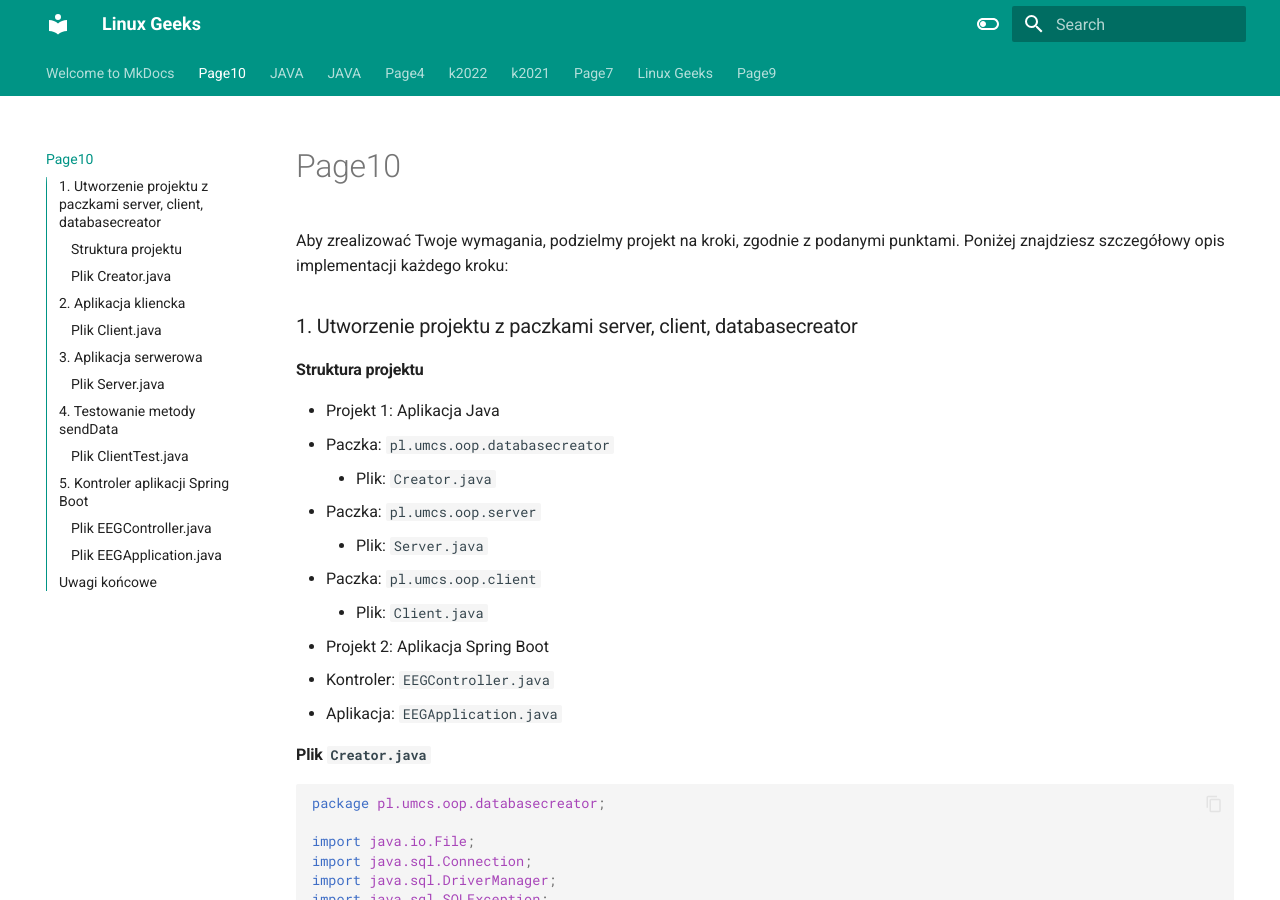
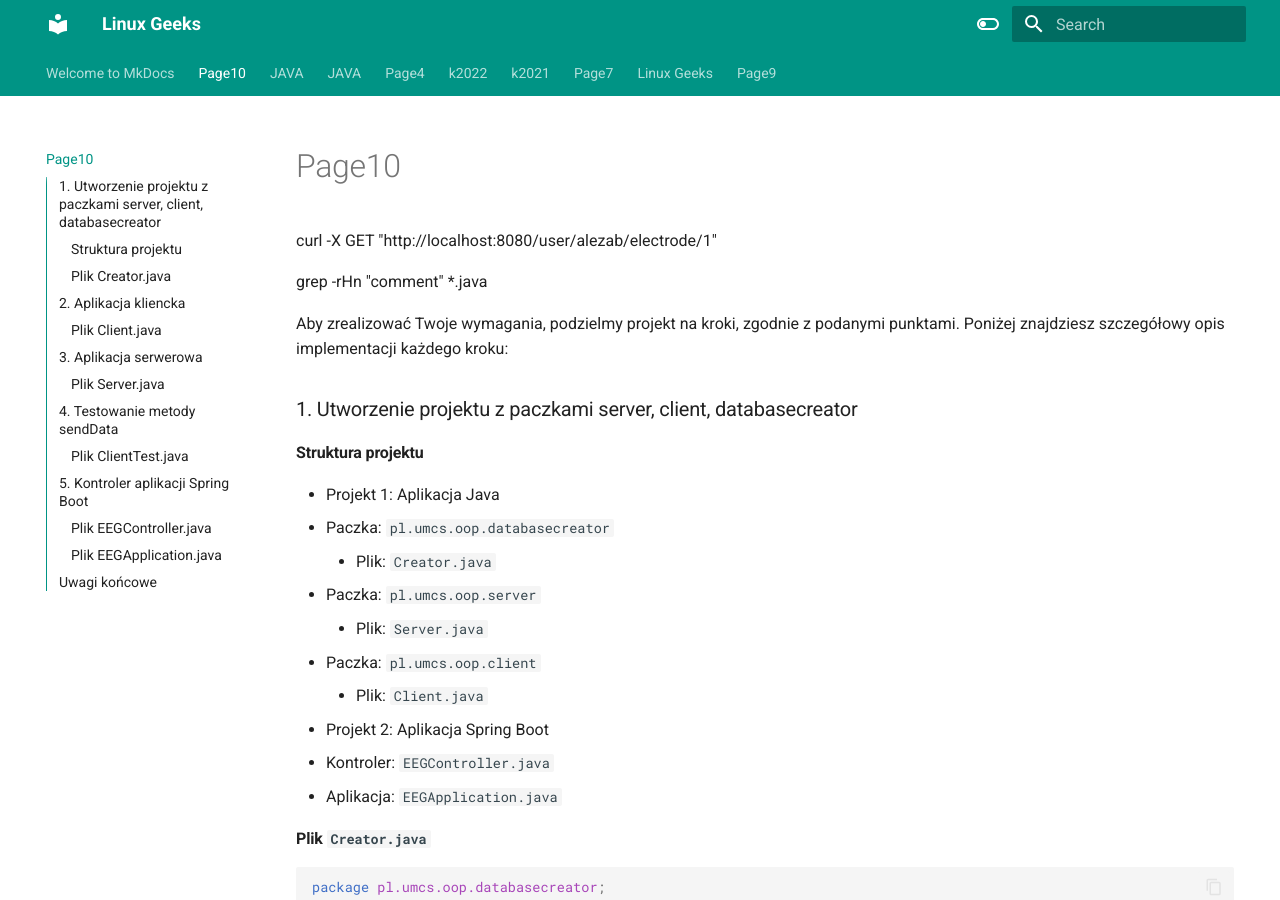
Before and after one commit to alezab/alezab.github.io, an MkDocs documentation site: the page built from docs/page10.md, in a window 1280 px wide and 900 px high. Built offline with MkDocs 1.6.1 and Material for MkDocs 9.7.7, drawn with Linux system fonts in a browser that asks for light colours.

Commit message:
Update page10.md

```diff
--- a/docs/page10.md
+++ b/docs/page10.md
@@ -1,3 +1,7 @@
+curl -X GET "http://localhost:8080/user/alezab/electrode/1"
+
+grep -rHn "comment" *.java
+
 Aby zrealizować Twoje wymagania, podzielmy projekt na kroki, zgodnie z podanymi punktami. Poniżej znajdziesz szczegółowy opis implementacji każdego kroku:
 
 ### 1. Utworzenie projektu z paczkami server, client, databasecreator
```
